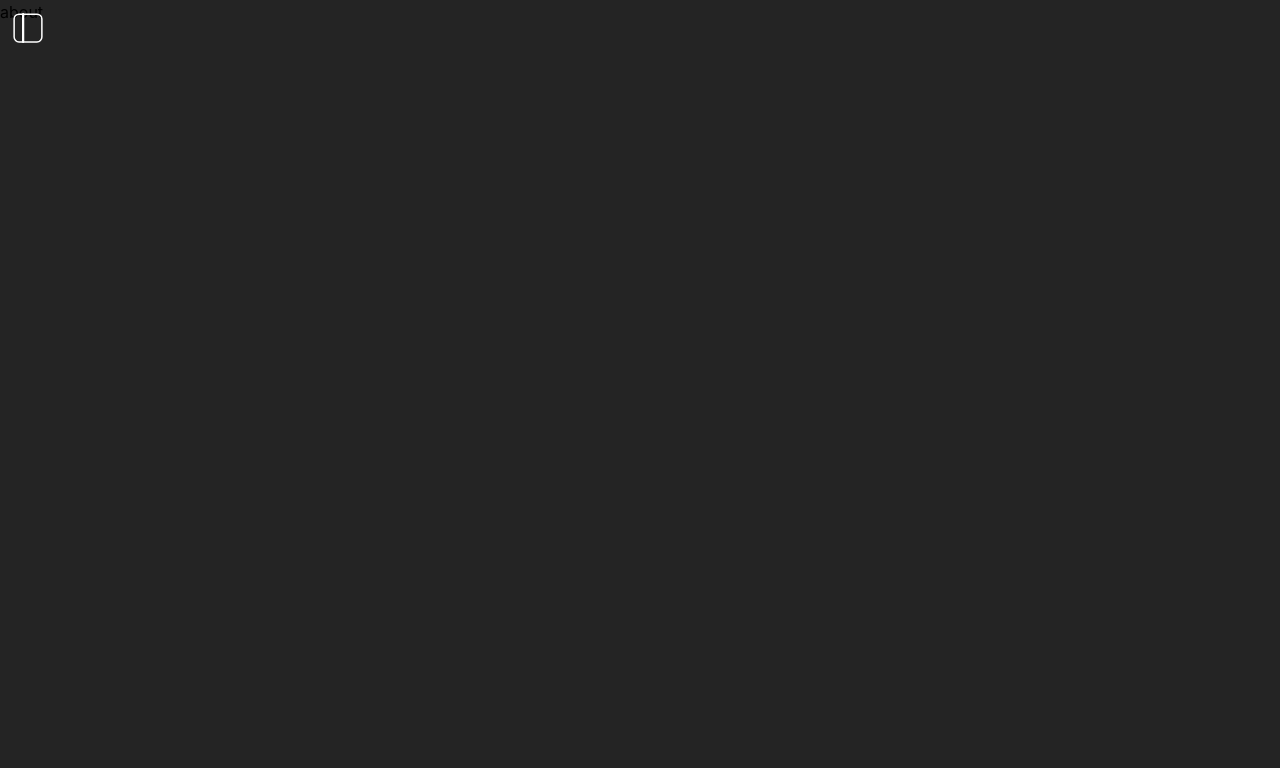
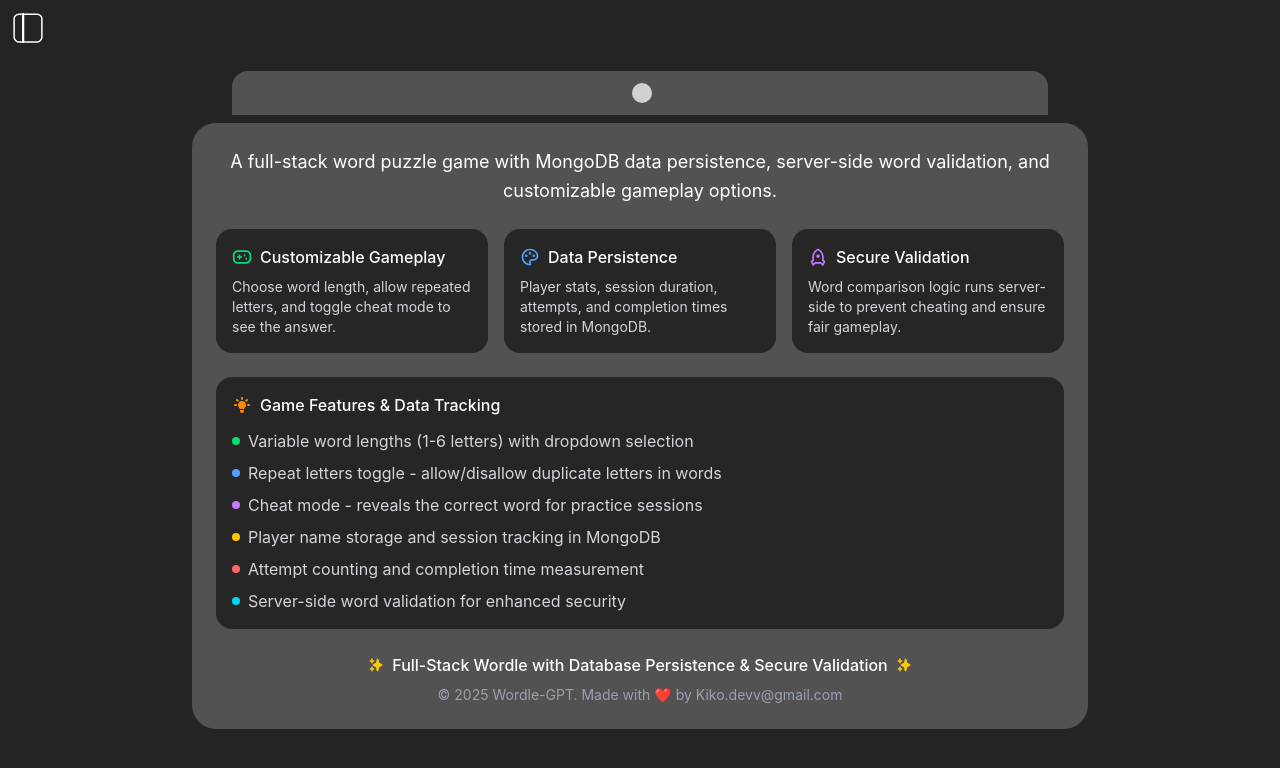
Before and after one commit to kikoDevv/Wordle-GPT, a Next.js app: page /about in a window 1280 px wide. Shown: the top 768 px of the page. Built offline with nearby package versions, Linux system fonts and the light colour scheme.

Commit message:
The front end is done

```diff
--- a/src/app/about/page.tsx
+++ b/src/app/about/page.tsx
@@ -1,7 +1,131 @@
-import React from 'react'
+"use client";
+import React, { useState, useEffect } from "react";
+import { HiSparkles, HiLightBulb } from "react-icons/hi";
+import { RiGamepadLine, RiPaletteLine, RiRocketLine } from "react-icons/ri";
+import Dot from "@/components/dot/Dot";
 
-export default function page() {
+export default function AboutPage() {
+  const dotIntro = ["Welcome to about Wordle-GPT", "Reveal you skills", "Compare your score with others", "Dont be to hard on urself, try cheat mode", "Toggle between different word lenght"];
+  const [currentMessageIndex, setCurrentMessageIndex] = useState(0);
+  const [key, setKey] = useState(0);
+
+  useEffect(() => {
+
+
+    const totalAnimationTime = 7000;
+
+    const timer = setTimeout(() => {
+      setCurrentMessageIndex((prevIndex) => (prevIndex + 1) % dotIntro.length);
+      setKey((prev) => prev + 1);
+    }, totalAnimationTime);
+
+    return () => clearTimeout(timer);
+  }, [currentMessageIndex, dotIntro.length]);
   return (
-    <div>about</div>
-  )
+    <div className="grid w-full justify-center">
+      {/*--------- About header section ----------*/}
+      <section className="self-end mb-2 px-10">
+        <div className="flex flex-col gap-2 w-full bg-neutral-600 rounded-t-2xl py-2">
+          {/*--------- About dot UI ----------*/}
+          <div className="flex w-full justify-center">
+            <Dot
+              key={key}
+              text={dotIntro[currentMessageIndex]}
+              dotColor="bg-white my-1"
+              textColor="text-white text-lg font-semibold"
+              speed={60}
+              className="w-fit"
+            />
+          </div>
+        </div>
+      </section>
+
+      {/*--------- main about section ----------*/}
+      <div className="grid bg-neutral-600 p-6 rounded-3xl self-start max-w-4xl">
+        {/*--------- Welcome message ----------*/}
+        <div className="text-center mb-6">
+          <p className="text-white text-lg leading-relaxed">
+            A full-stack word puzzle game with MongoDB data persistence, server-side word validation, and customizable
+            gameplay options.
+          </p>
+        </div>
+
+        {/*--------- Features section ----------*/}
+        <div className="grid md:grid-cols-3 gap-4 mb-6">
+          <div className="bg-neutral-800 p-4 rounded-2xl hover:bg-neutral-700 transition-all duration-300">
+            <div className="flex items-center gap-2 mb-2">
+              <RiGamepadLine className="text-green-400 text-xl" />
+              <h3 className="text-white font-medium">Customizable Gameplay</h3>
+            </div>
+            <p className="text-gray-300 text-sm">
+              Choose word length, allow repeated letters, and toggle cheat mode to see the answer.
+            </p>
+          </div>
+
+          <div className="bg-neutral-800 p-4 rounded-2xl hover:bg-neutral-700 transition-all duration-300">
+            <div className="flex items-center gap-2 mb-2">
+              <RiPaletteLine className="text-blue-400 text-xl" />
+              <h3 className="text-white font-medium">Data Persistence</h3>
+            </div>
+            <p className="text-gray-300 text-sm">
+              Player stats, session duration, attempts, and completion times stored in MongoDB.
+            </p>
+          </div>
+
+          <div className="bg-neutral-800 p-4 rounded-2xl hover:bg-neutral-700 transition-all duration-300">
+            <div className="flex items-center gap-2 mb-2">
+              <RiRocketLine className="text-purple-400 text-xl" />
+              <h3 className="text-white font-medium">Secure Validation</h3>
+            </div>
+            <p className="text-gray-300 text-sm">
+              Word comparison logic runs server-side to prevent cheating and ensure fair gameplay.
+            </p>
+          </div>
+        </div>
+
+        {/*--------- Game features ----------*/}
+        <div className="bg-neutral-800 p-4 rounded-2xl mb-6">
+          <div className="flex items-center gap-2 mb-3">
+            <HiLightBulb className="text-orange-400 text-xl" />
+            <h3 className="text-white font-medium">Game Features & Data Tracking</h3>
+          </div>
+          <ul className="text-gray-300 space-y-2">
+            <li className="flex items-center gap-2">
+              <div className="w-2 h-2 bg-green-400 rounded-full"></div>
+              Variable word lengths (1-6 letters) with dropdown selection
+            </li>
+            <li className="flex items-center gap-2">
+              <div className="w-2 h-2 bg-blue-400 rounded-full"></div>
+              Repeat letters toggle - allow/disallow duplicate letters in words
+            </li>
+            <li className="flex items-center gap-2">
+              <div className="w-2 h-2 bg-purple-400 rounded-full"></div>
+              Cheat mode - reveals the correct word for practice sessions
+            </li>
+            <li className="flex items-center gap-2">
+              <div className="w-2 h-2 bg-yellow-400 rounded-full"></div>
+              Player name storage and session tracking in MongoDB
+            </li>
+            <li className="flex items-center gap-2">
+              <div className="w-2 h-2 bg-red-400 rounded-full"></div>
+              Attempt counting and completion time measurement
+            </li>
+            <li className="flex items-center gap-2">
+              <div className="w-2 h-2 bg-cyan-400 rounded-full"></div>
+              Server-side word validation for enhanced security
+            </li>
+          </ul>
+        </div>
+        {/*--------- Footer message ----------*/}
+        <div className="text-center">
+          <div className="flex items-center justify-center gap-2 mb-2">
+            <HiSparkles className="text-yellow-400" />
+            <p className="text-white font-medium">Full-Stack Wordle with Database Persistence & Secure Validation</p>
+            <HiSparkles className="text-yellow-400" />
+          </div>
+          <p className="text-gray-400 text-sm">© 2025 Wordle-GPT. Made with ❤️ by Kiko.devv@gmail.com</p>
+        </div>
+      </div>
+    </div>
+  );
 }
--- a/src/app/page.tsx
+++ b/src/app/page.tsx
@@ -49,7 +49,7 @@ export default function Home() {
         <div className={`flex flex-col gap-2 w-full bg-neutral-600 rounded-t-2xl py-2`}>
           {/*--------- friendly dot UI ----------*/}
           <div className="flex w-full justify-center">
-            <Dot text={isDotSaying} dotColor="bg-white" textColor="text-white" speed={40} className="w-fit" />
+            <Dot text={isDotSaying} dotColor="bg-white" textColor="text-white text-sm" speed={40} className="w-fit" />
           </div>
           {userInputs.map((word, wordIndex) => (
             <div key={wordIndex} className="flex justify-center">
@@ -76,7 +76,7 @@ export default function Home() {
           value={typingValue}
           onChange={(e) => setTypingValue(e.target.value.toUpperCase())}
           onKeyDown={(e) => {
-            if (e.key === "Enter") {
+            if (e.key === "Enter" && typingValue.trim() !== "") {
               saveUserInput();
               dotPromps();
             }
@@ -151,8 +151,10 @@ export default function Home() {
           <button
             className="bg-white px-2 py-2 rounded-full cursor-pointer"
             onClick={() => {
-              saveUserInput();
-              dotPromps();
+              if (typingValue.trim() !== "") {
+                saveUserInput();
+                dotPromps();
+              }
             }}>
             <IoSendSharp className="scale-140 rotate-270" />
           </button>
```
